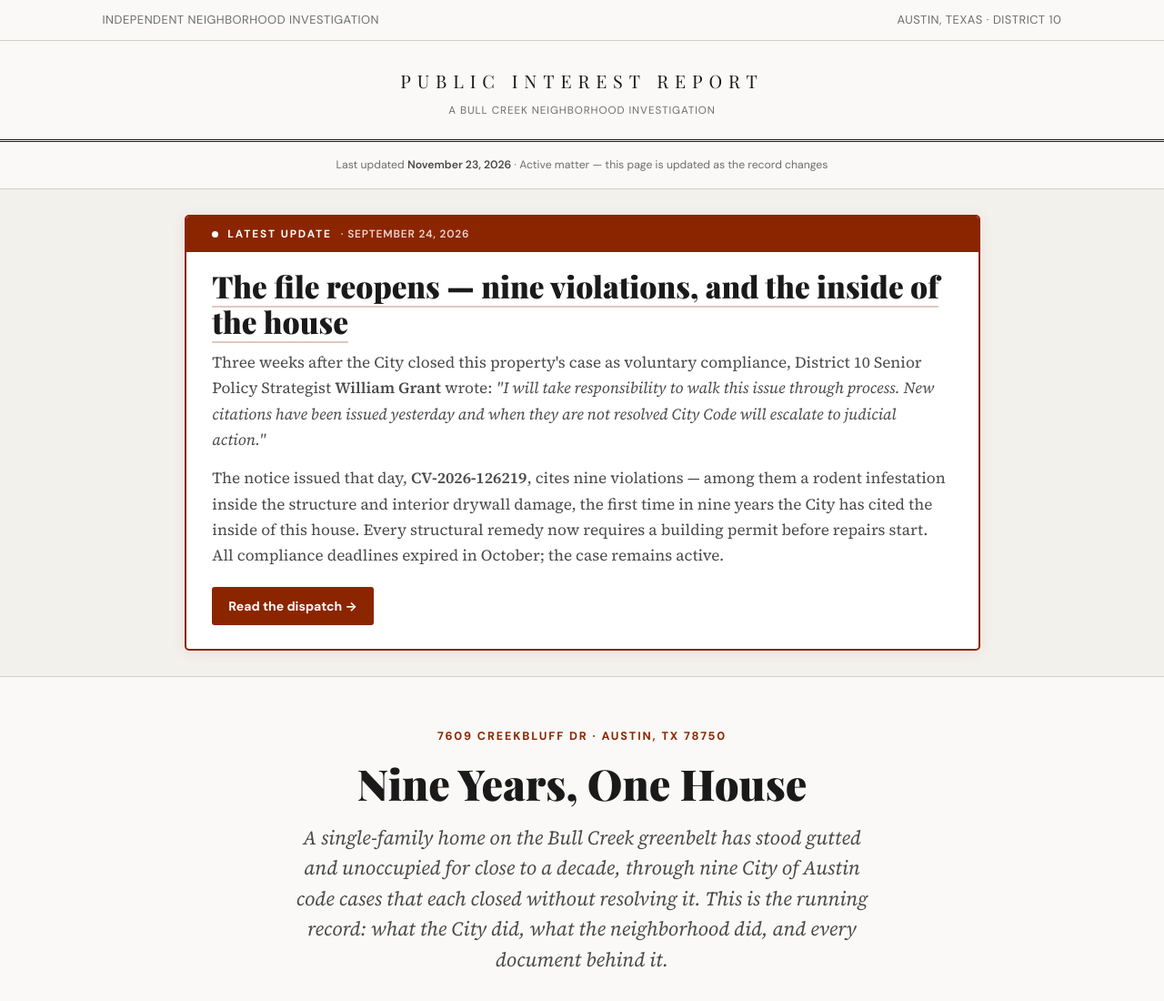
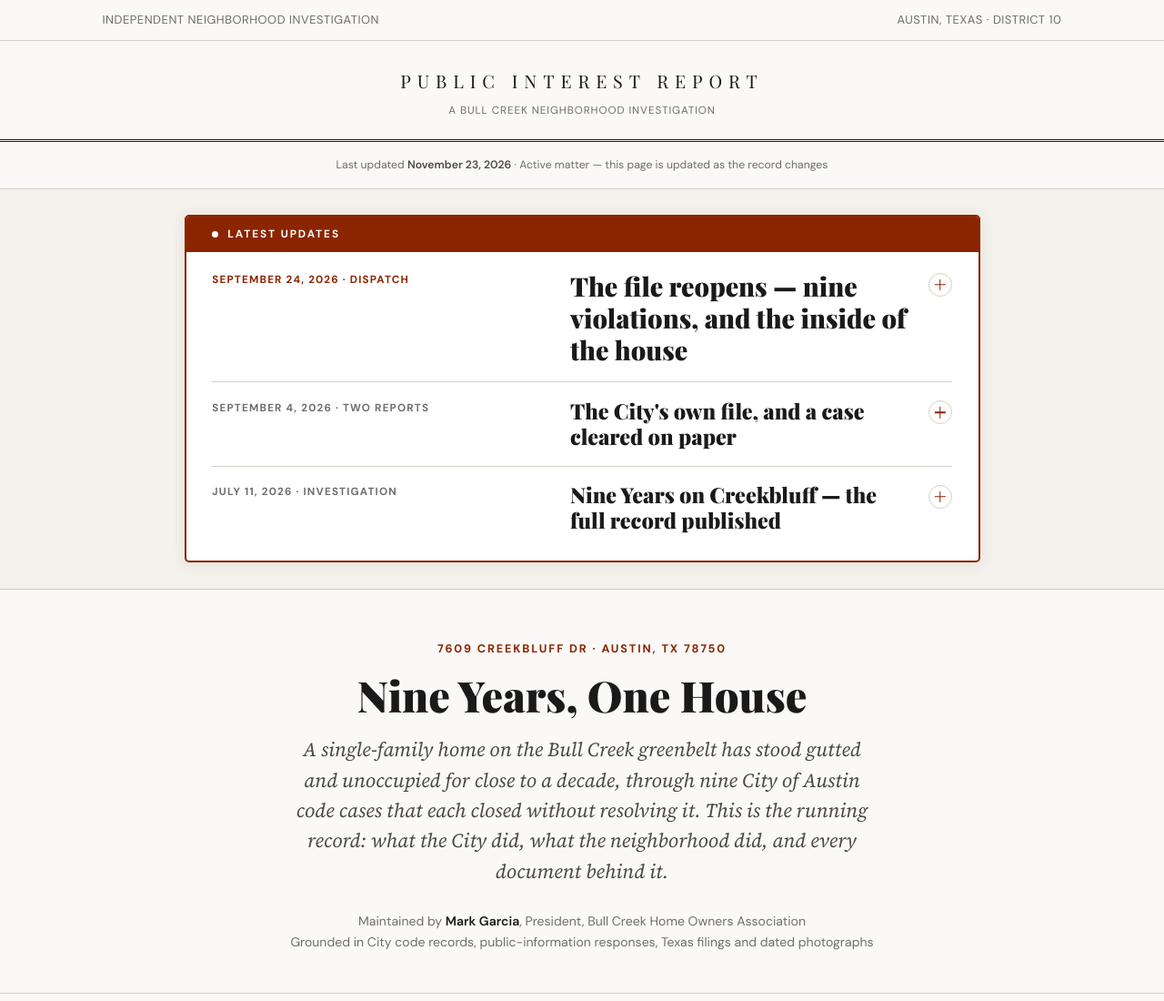
Before and after one commit to wavecentral/7609-Creekbluff-Dr, a plain HTML site: page index.html in a window 1280 px wide. Shown: the top 1100 px of the page at 91% size. Drawn offline with nearby package versions, Linux system fonts and the light colour scheme; a web font is replaced by a local one.

Commit message:
Collapse the updates band and list the last three
The band at the top of the landing page now shows three updates - Sept 24
(the reopened case), Sept 4 (the two September reports) and Jul 11 (the
investigation) - each as a details/summary disclosure that is collapsed by
default with its date and title visible. The newest is set in larger type
with an accent date line. Expanding reveals the summary and the links.

Native details/summary, so it works without JS and is keyboard accessible;
a small script expands all three for printing.

Co-Authored-By: Claude Opus 5 <noreply@anthropic.com>

```diff
--- a/index.html
+++ b/index.html
@@ -119,13 +119,37 @@ sup.fn-ref a{cursor:pointer}
 @media(max-width:600px){.latest__tag{margin:-1.15rem -1.1rem .9rem;padding:.45rem 1.1rem}}
 .latest__tag .dot{width:7px;height:7px;border-radius:50%;background:#fff;display:inline-block;flex:none}
 .latest__tag .when{color:rgba(255,255,255,.82);font-weight:600;letter-spacing:.07em}
-.latest h3{font-family:var(--display);font-size:1.85rem;font-weight:900;line-height:1.16;margin-bottom:.65rem;color:var(--ink)}
+.latest__d{margin:0;padding:.95rem 0;border-bottom:1px solid var(--rule)}
+.latest__d:last-of-type{border-bottom:none;padding-bottom:.2rem}
+.latest__d:first-of-type{padding-top:.1rem}
+.latest__meta{display:block;font-family:var(--sans);font-size:.65rem;font-weight:700;letter-spacing:.1em;text-transform:uppercase;color:var(--ink-3);margin-bottom:.25rem}
+.latest__d.is-new .latest__meta{color:var(--accent)}
+.latest__d summary{list-style:none;cursor:pointer;display:flex;align-items:flex-start;gap:1rem;justify-content:space-between;border-radius:3px}
+.latest__d summary>div,.latest__d summary{min-width:0}
+.latest__d summary::-webkit-details-marker{display:none}
+.latest__d summary:focus-visible{outline:2px solid var(--accent);outline-offset:3px}
+.latest__title{font-family:var(--display);font-size:1.3rem;font-weight:800;line-height:1.22;color:var(--ink);display:block}
+.latest__d.is-new .latest__title{font-size:1.6rem;font-weight:900}
+.latest__d summary>span:not(.latest__toggle){flex:1}
+.latest__d summary:hover .latest__title{color:var(--accent)}
+.latest__toggle{flex:none;margin-top:.15rem;width:1.45rem;height:1.45rem;border:1.5px solid var(--rule);border-radius:50%;position:relative;transition:transform .18s ease,border-color .18s ease}
+.latest__d summary:hover .latest__toggle{border-color:var(--accent)}
+.latest__toggle::before,.latest__toggle::after{content:'';position:absolute;background:var(--accent);left:50%;top:50%;transform:translate(-50%,-50%)}
+.latest__toggle::before{width:.68rem;height:1.5px}
+.latest__toggle::after{width:1.5px;height:.68rem;transition:opacity .18s ease}
+.latest__d[open] .latest__toggle{transform:rotate(180deg)}
+.latest__d[open] .latest__toggle::after{opacity:0}
+.latest__body{margin-top:.85rem;animation:latestIn .22s ease}
+@keyframes latestIn{from{opacity:0;transform:translateY(-3px)}to{opacity:1;transform:none}}
+@media(max-width:600px){.latest__title{font-size:1.1rem}.latest__d.is-new .latest__title{font-size:1.3rem}}
 @media(max-width:600px){.latest h3{font-size:1.4rem}}
 .latest h3 a{color:inherit;text-decoration:none;border-bottom:2px solid rgba(139,37,0,.25)}
 .latest h3 a:hover{border-bottom-color:var(--accent)}
 .latest p{font-size:.95rem;line-height:1.65;color:var(--ink-2);margin-bottom:.8rem}
 .latest__more{display:inline-block;margin-top:.35rem;font-family:var(--sans);font-size:.78rem;font-weight:700;color:#fff;background:var(--accent);padding:.5rem 1rem;border-radius:3px;text-decoration:none}
 .latest__more:hover{background:var(--accent-hover)}
+.latest__more--alt{background:transparent;color:var(--accent);border:1px solid var(--accent);margin-left:.4rem}
+.latest__more--alt:hover{background:var(--accent);color:#fff}
 .reports{display:grid;grid-template-columns:repeat(2,1fr);gap:.9rem;margin:1.5rem 0 .5rem}
 @media(max-width:620px){.reports{grid-template-columns:1fr}}
 .rcard{border:1px solid var(--rule);background:#fff;border-radius:4px;padding:.95rem 1.05rem;display:flex;flex-direction:column;gap:.35rem}
@@ -178,11 +202,35 @@ sup.fn-ref a{cursor:pointer}
 
 <section class="latest-band"><div class="container container--wide">
 <div class="latest">
-<div class="latest__tag"><span class="dot"></span>Latest update<span class="when">&middot; September 24, 2026</span></div>
-<h3><a href="nine-violations.html">The file reopens — nine violations, and the inside of the house</a></h3>
+<div class="latest__tag"><span class="dot"></span>Latest updates</div>
+
+<details class="latest__d is-new">
+<summary><span class="latest__meta">September 24, 2026 &middot; Dispatch</span><span class="latest__title">The file reopens — nine violations, and the inside of the house</span><span class="latest__toggle" aria-hidden="true"></span></summary>
+<div class="latest__body">
 <p>Three weeks after the City closed this property's case as voluntary compliance, District 10 Senior Policy Strategist <strong>William Grant</strong> wrote: <em>"I will take responsibility to walk this issue through process. New citations have been issued yesterday and when they are not resolved City Code will escalate to judicial action."</em></p>
 <p>The notice issued that day, <strong>CV&#8209;2026&#8209;126219</strong>, cites nine violations — among them a rodent infestation inside the structure and interior drywall damage, the first time in nine years the City has cited the inside of this house. Every structural remedy now requires a building permit before repairs start. All compliance deadlines expired in October; the case remains active.</p>
 <a class="latest__more" href="nine-violations.html">Read the dispatch &#8594;</a>
+</div>
+</details>
+
+<details class="latest__d">
+<summary><span class="latest__meta">September 4, 2026 &middot; Two reports</span><span class="latest__title">The City's own file, and a case cleared on paper</span><span class="latest__toggle" aria-hidden="true"></span></summary>
+<div class="latest__body">
+<p>The City released its 266-page response to a public-information request. Read in full, it documents nine cases, eight cited code sections, 43 logged inspections and 147 photographs — and shows that in nine years no inspector ever assessed the structure against the unsafe- or vacant-building provisions the neighborhood had cited.</p>
+<p>A companion report takes the then-current notice item by item: three conditions cited, both certified copies returned undelivered, all three cleared on a one-sentence note — set against photographs taken on the property sixteen days after the case was closed. Both were sent the same day to Council Member Duchen's office.</p>
+<a class="latest__more" href="pir-c330239.html">The Inspector's File &#8594;</a> <a class="latest__more latest__more--alt" href="cv-2026-067670.html">Cleared on Paper &#8594;</a>
+</div>
+</details>
+
+<details class="latest__d">
+<summary><span class="latest__meta">July 11, 2026 &middot; Investigation</span><span class="latest__title">Nine Years on Creekbluff — the full record published</span><span class="latest__toggle" aria-hidden="true"></span></summary>
+<div class="latest__body">
+<p>The complete investigation went live: a house gutted to the studs in 2017, a decade of code cases that each closed without resolving it, and a chain of title that moved among the same small set of people each time enforcement drew close — most recently into an LLC co-managed by the property's two prior owners of record.</p>
+<p>Published with it: an open letter to Council Member Duchen, the chain of title, the 2018 administrative citation, the complaint index, and the Texas filing for 7609 Creekbluff LLC.</p>
+<a class="latest__more" href="nine-years-on-creekbluff.html">Read the investigation &#8594;</a> <a class="latest__more latest__more--alt" href="open-letter.html">The open letter &#8594;</a>
+</div>
+</details>
+
 </div>
 </div></section>
 
@@ -366,5 +414,10 @@ Source records &amp; corrections: <a href="https://github.com/wavecentral/7609-C
 <script>
 (function(){var b=document.getElementById('progressBar');function u(){var h=document.documentElement,st=h.scrollTop||document.body.scrollTop,sh=(h.scrollHeight||document.body.scrollHeight)-h.clientHeight;b.style.width=(sh>0?(st/sh*100):0)+'%';}window.addEventListener('scroll',u,{passive:true});window.addEventListener('resize',u);u();})();
 </script>
+<script>
+(function(){var ds=[].slice.call(document.querySelectorAll('.latest__d'));if(!ds.length)return;var was=[];
+ window.addEventListener('beforeprint',function(){was=ds.map(function(d){var o=d.open;d.open=true;return o;});});
+ window.addEventListener('afterprint',function(){ds.forEach(function(d,i){d.open=was[i];});});})();
+</script>
 </body>
 </html>
```
